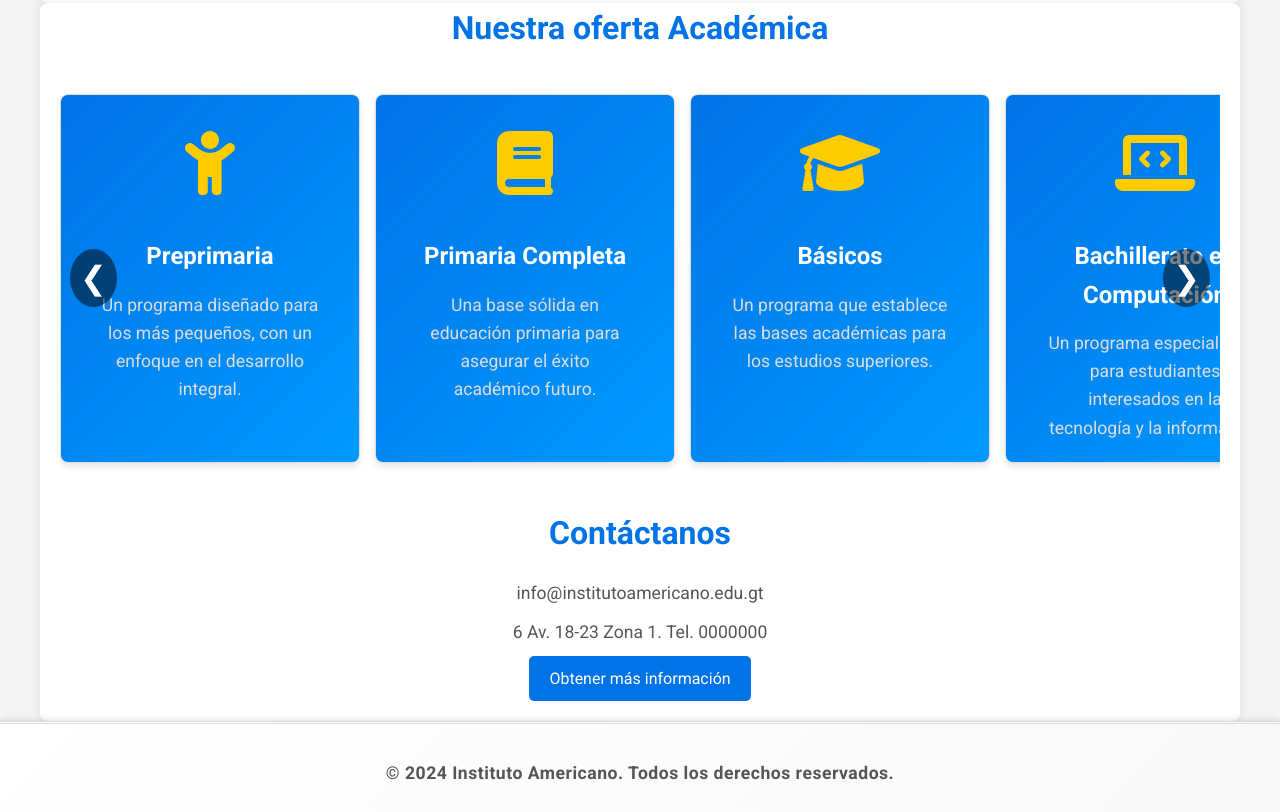
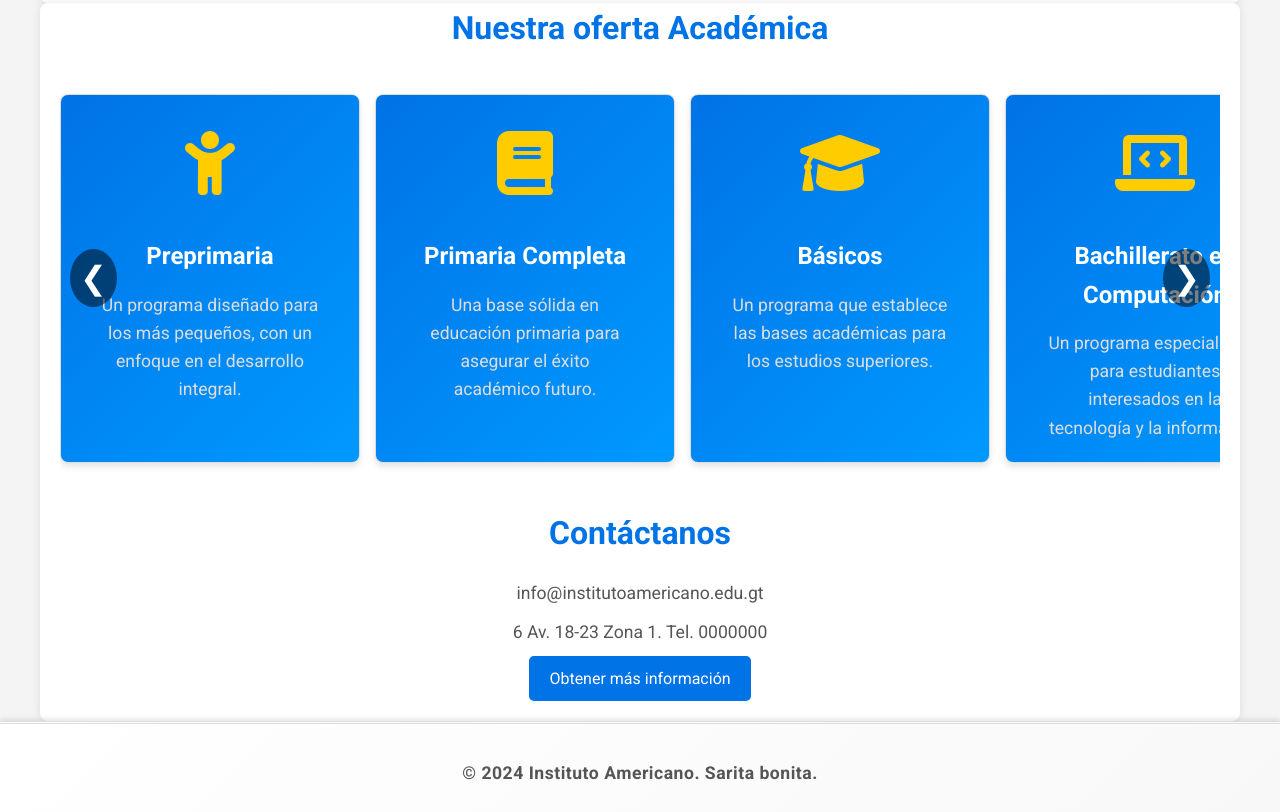
Before and after one commit to sari1234567890/Colegio-IACC, a plain HTML site: page index.html in a window 1280 px wide. Shown: the part 1773-2585 px from the top of the page. Drawn offline with Linux system fonts and the light colour scheme.

Commit message:
cambio del footer

```diff
--- a/index.html
+++ b/index.html
@@ -398,7 +398,7 @@
     <!-- Pie de página -->
     <footer class="footer">
       <p class="footer__texto">
-        &copy; 2024 Instituto Americano. Todos los derechos reservados.
+        &copy; 2024 Instituto Americano. Sarita bonita.
       </p>
     </footer>
 
```
